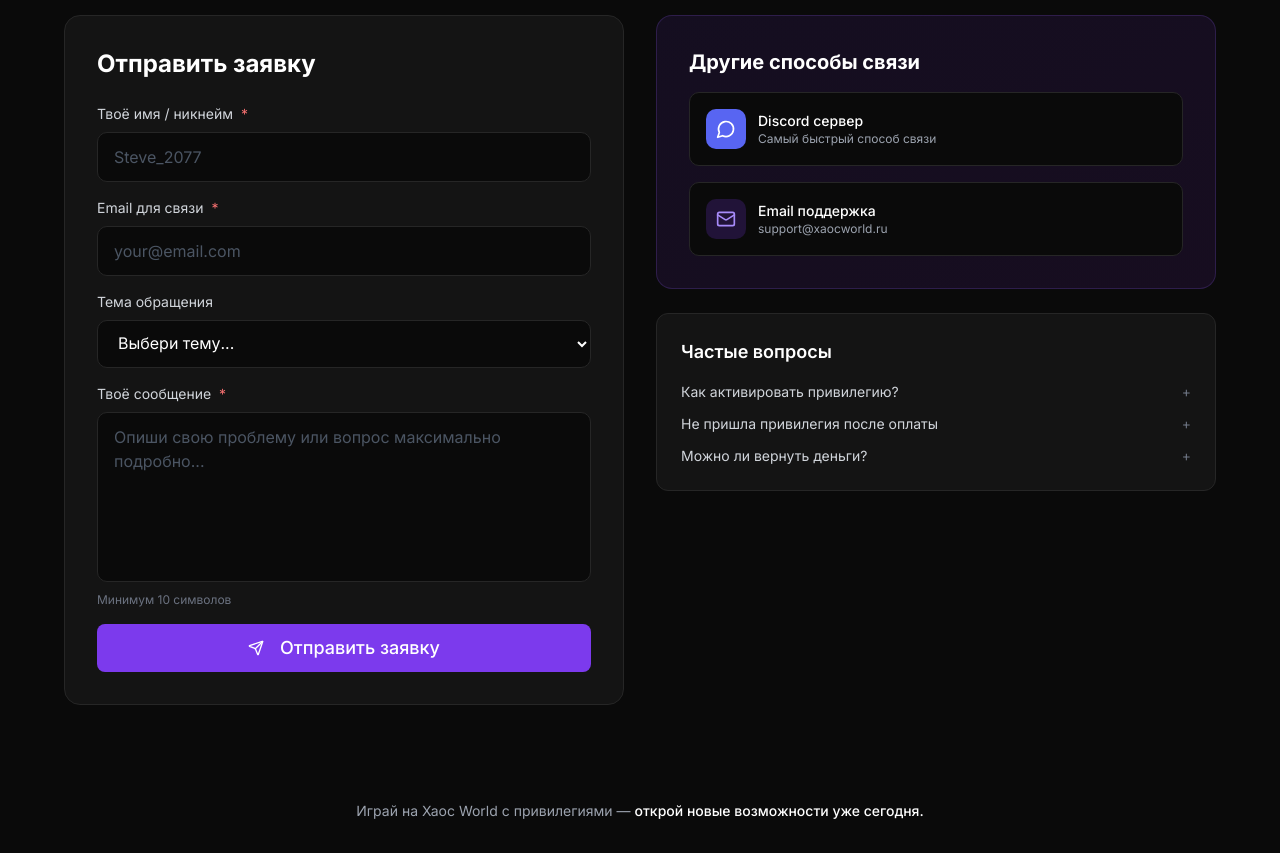
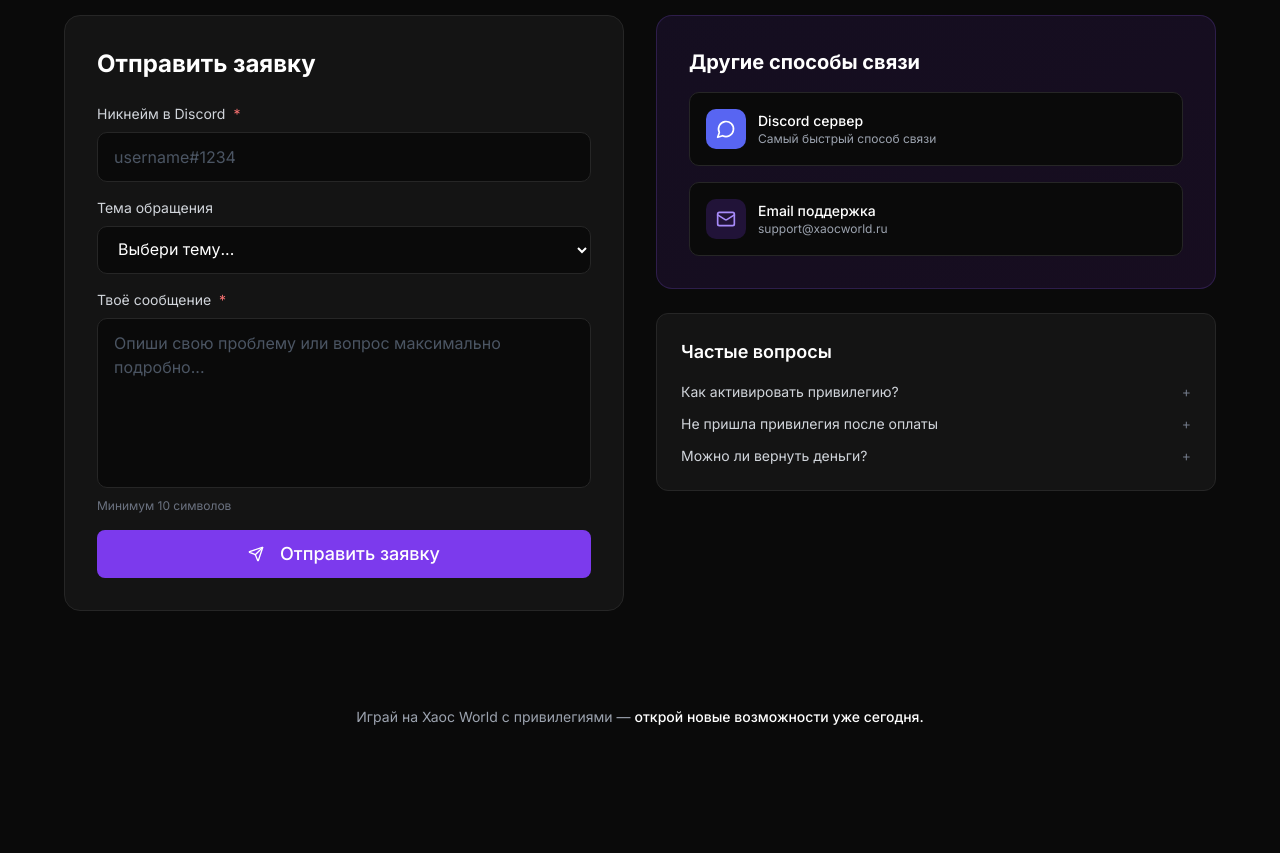
Before and after one commit to pr-poehali-dev/data-sync-initiative-1, a React (Vite) app: page / in a window 1280 px wide. Shown: the part 6580-7433 px from the top of the page. After the commit the page ends 7339 px from the top, so only its background shows below. Built offline with nearby package versions, Linux system fonts and the light colour scheme.

Commit message:
refactor: улучшены тексты поддержки

```diff
--- a/src/components/SupportSection.tsx
+++ b/src/components/SupportSection.tsx
@@ -4,7 +4,6 @@ import { useState } from "react"
 
 export function SupportSection() {
   const [name, setName] = useState("")
-  const [email, setEmail] = useState("")
   const [subject, setSubject] = useState("")
   const [message, setMessage] = useState("")
 
@@ -13,7 +12,7 @@ export function SupportSection() {
   const handleSubmit = async (e: React.FormEvent) => {
     e.preventDefault()
 
-    if (!name || !email || !message) {
+    if (!name || !message) {
       alert("Заполни все обязательные поля!")
       return
     }
@@ -31,15 +30,14 @@ export function SupportSection() {
         headers: {
           'Content-Type': 'application/json',
         },
-        body: JSON.stringify({ name, email, subject, message })
+        body: JSON.stringify({ name, email: name, subject, message })
       })
 
       const data = await response.json()
 
       if (response.ok) {
-        alert(`Спасибо за обращение, ${name}!\n\nМы получили твоё сообщение и ответим на ${email} в течение 24 часов.`)
+        alert(`Спасибо за обращение, ${name}!\n\nМы получили твоё сообщение и свяжемся с тобой в Discord в течение 24 часов.`)
         setName("")
-        setEmail("")
         setSubject("")
         setMessage("")
       } else {
@@ -113,27 +111,13 @@ export function SupportSection() {
             <form onSubmit={handleSubmit} className="space-y-4">
               <div>
                 <label className="mb-2 flex items-center gap-2 text-sm text-gray-300">
-                  Твоё имя / никнейм <span className="text-red-400">*</span>
+                  Никнейм в Discord <span className="text-red-400">*</span>
                 </label>
                 <input
                   type="text"
-                  placeholder="Steve_2077"
+                  placeholder="username#1234"
                   value={name}
                   onChange={(e) => setName(e.target.value)}
-                  className="w-full rounded-lg bg-[#0a0a0a] border border-[#262626] px-4 py-3 text-white placeholder-gray-600 outline-none focus:border-violet-500/50 transition-colors"
-                  required
-                />
-              </div>
-
-              <div>
-                <label className="mb-2 flex items-center gap-2 text-sm text-gray-300">
-                  Email для связи <span className="text-red-400">*</span>
-                </label>
-                <input
-                  type="email"
-                  placeholder="your@email.com"
-                  value={email}
-                  onChange={(e) => setEmail(e.target.value)}
                   className="w-full rounded-lg bg-[#0a0a0a] border border-[#262626] px-4 py-3 text-white placeholder-gray-600 outline-none focus:border-violet-500/50 transition-colors"
                   required
                 />
```
Also changed, not shown: 1 other file (tests, documents, lock files or other folders).
